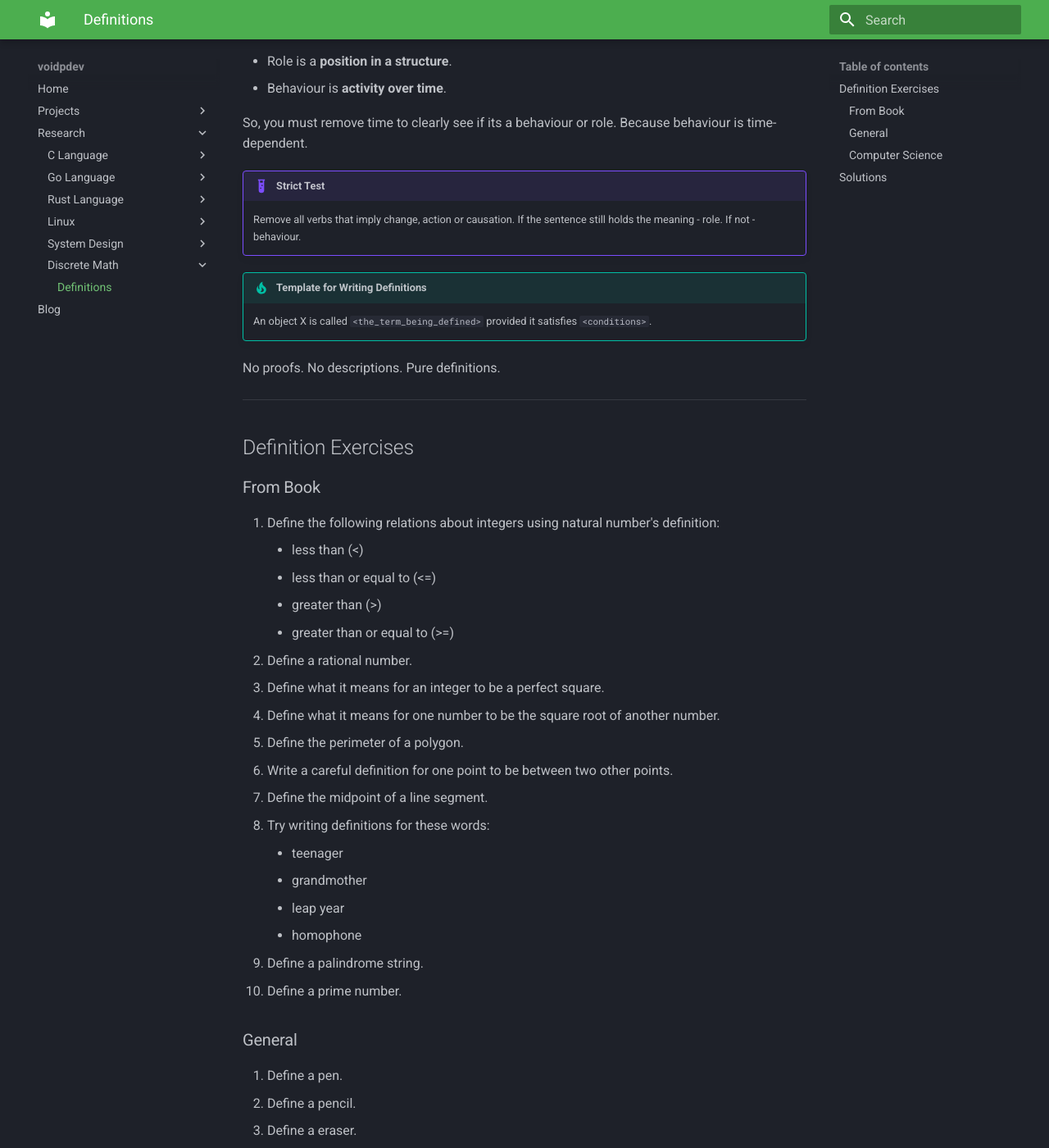
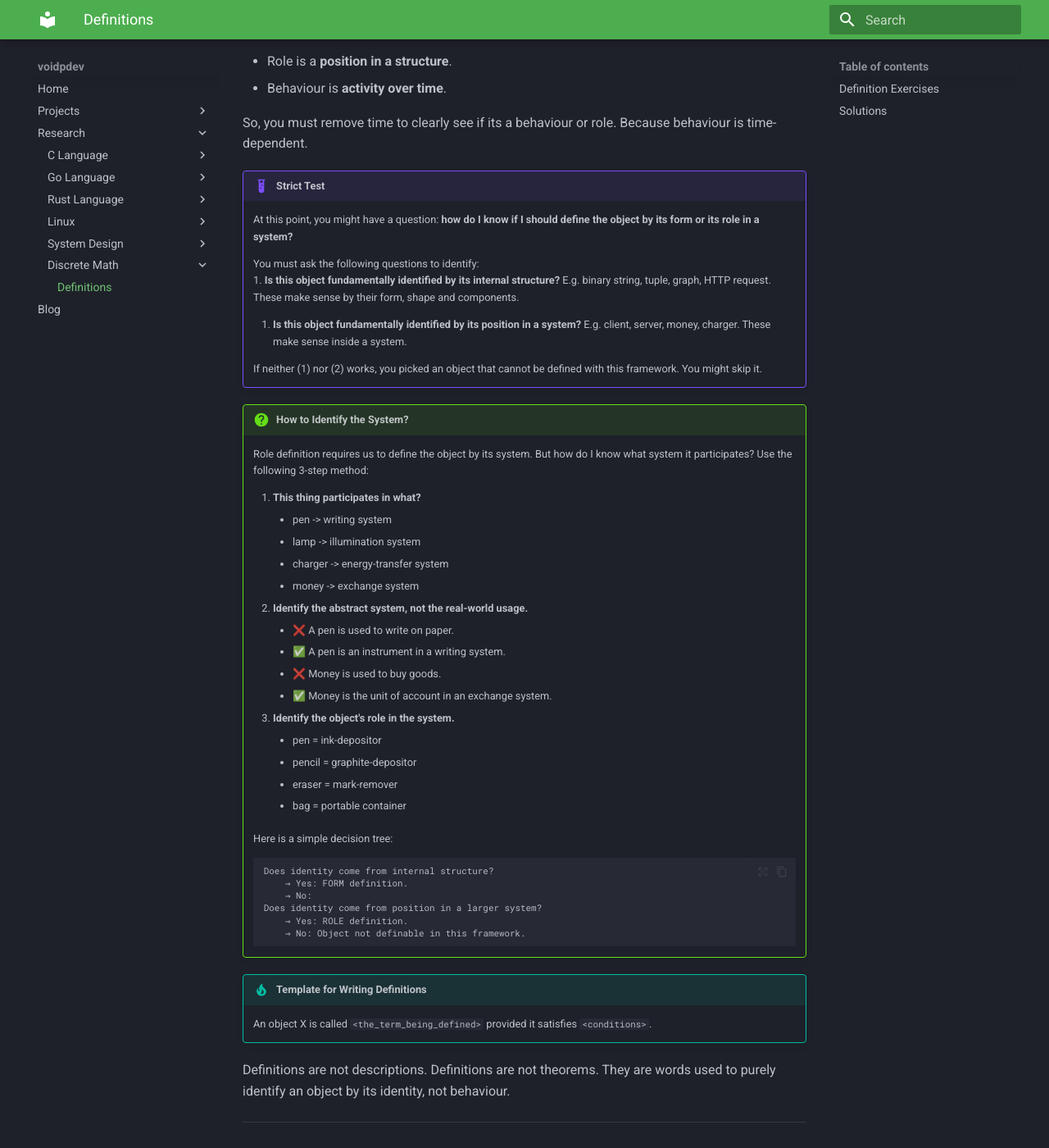
Before and after one commit to Samandar-Komilov/voidpdev, an MkDocs documentation site: the page built from docs/research/discrete_math/definitions.md, in a window 1280 px wide and 1400 px high, scrolled down 1216 px. Shown: the whole window at 82% size. Built offline with MkDocs 1.6.1 and Material for MkDocs 9.7.7, drawn with Linux system fonts in a browser that asks for light colours; some of the changed text lies outside the part shown.

Commit message:
fix: definition terms vs exercises

````diff
--- a/docs/research/discrete_math/definitions.md
+++ b/docs/research/discrete_math/definitions.md
@@ -38,18 +38,53 @@ Now, role definition seems tricky, because it feels like simply making the behav
 So, you must remove time to clearly see if its a behaviour or role. Because behaviour is time-dependent.
 
 !!! example "Strict Test"
-    Remove all verbs that imply change, action or causation. If the sentence still holds the meaning - role. If not - behaviour.
+    At this point, you might have a question: **how do I know if I should define the object by its form or its role in a system?**
+
+    You must ask the following questions to identify:
+    1. **Is this object fundamentally identified by its internal structure?** E.g. binary string, tuple, graph, HTTP request. These make sense by their form, shape and components.
+
+    2. **Is this object fundamentally identified by its position in a system?** E.g. client, server, money, charger. These make sense inside a system.
+
+    If neither (1) nor (2) works, you picked an object that cannot be defined with this framework. You might skip it.
+
+!!! question "How to Identify the System?"
+    Role definition requires us to define the object by its system. But how do I know what system it participates? Use the following 3-step method:
+
+    1. **This thing participates in what?**
+        - pen -> writing system
+        - lamp -> illumination system
+        - charger -> energy-transfer system
+        - money -> exchange system
+    2. **Identify the abstract system, not the real-world usage.**
+        - ❌ A pen is used to write on paper.
+        - ✅ A pen is an instrument in a writing system.
+        - ❌ Money is used to buy goods.
+        - ✅ Money is the unit of account in an exchange system.
+    3. **Identify the object's role in the system.**
+        - pen = ink-depositor
+        - pencil = graphite-depositor
+        - eraser = mark-remover
+        - bag = portable container
+
+    Here is a simple decision tree:
+    ```txt
+    Does identity come from internal structure?
+        → Yes: FORM definition.
+        → No:
+    Does identity come from position in a larger system?
+        → Yes: ROLE definition.
+        → No: Object not definable in this framework.
+    ```
+
 
 !!! tip "Template for Writing Definitions"
     An object X is called `<the_term_being_defined>` provided it satisfies `<conditions>`.
 
-No proofs. No descriptions. Pure definitions.
+Definitions are not descriptions. Definitions are not theorems. They are words used to purely identify an object by its identity, not behaviour.
 
 ---
 
 ## Definition Exercises
-
-### From Book
 
 1. Define the following relations about integers using natural number's definition:
     - less than (<)
@@ -69,9 +104,6 @@ No proofs. No descriptions. Pure definitions.
     - homophone
 9. Define a palindrome string.
 10. Define a prime number.
-
-### General
-
 11. Define a pen.
 12. Define a pencil.
 13. Define a eraser.
@@ -80,51 +112,38 @@ No proofs. No descriptions. Pure definitions.
 16. Define a bag.
 17. Define a charger.
 18. Define a lamp.
-19. Define a carpet.
-20. Define a money.
-21. Define a debit card.
-22. Define a flag.
-23. Define a country.
-24. Define a car.
-25. Define a tree (natural).
-26.
-27.
-28.
-29.
-30.
-
-### Computer Science
-
-31. Define an IP address.
-32. Define a port number.
-33. Define a network packet.
-34. Define a client (in a client–server model).
-35. Define a server.
-36. Define a TCP connection.
-37. Define an HTTP request.
-38. Define an HTTP response.
-39. Define a URL path.
-40. Define a header field (in HTTP).
-41. Define a database table.
-42. Define a row (tuple) in a database table.
-43. Define a column (attribute) in a database table.
-44. Define a record identifier.
-45. Define a foreign key.
-46. Define a query.
-47. Define a result set.
-48. Define an index (in databases).
-49. Define a key–value pair.
-50. Define a JSON object.
-51. Define a state of a program.
-52. Define a state transition.
-53. Define a process (OS process).
-54. Define a thread.
-55. Define a file.
-56. Define a directory.
-57. Define a configuration parameter.
-58. Define a log entry.
-59. Define a timestamp.
-60. Define a version number.
+19. Define a money.
+20. Define a flag.
+21. Define an IP address.
+22. Define a port number.
+23. Define a network packet.
+24. Define a client (in a client–server model).
+25. Define a server.
+26. Define a TCP connection.
+27. Define an HTTP request.
+28. Define an HTTP response.
+29. Define a URL path.
+30. Define a header field (in HTTP).
+31. Define a database table.
+32. Define a row (tuple) in a database table.
+33. Define a column (attribute) in a database table.
+34. Define a record identifier.
+35. Define a foreign key.
+36. Define a query.
+37. Define a result set.
+38. Define an index (in databases).
+39. Define a key–value pair.
+40. Define a JSON object.
+41. Define a state of a program.
+42. Define a state transition.
+43. Define a process (OS process).
+44. Define a thread.
+45. Define a file.
+46. Define a directory.
+47. Define a configuration parameter.
+48. Define a log entry.
+49. Define a timestamp.
+50. Define a version number.
 
 ---
 
@@ -137,8 +156,17 @@ No proofs. No descriptions. Pure definitions.
 5. Say we have a polygon with `n` with lengths `p_n`. The perimeter of the polygon is the sum of all sides of it: `S_p = p_1 + p_2 + ... + p_n`.
 6. Suppose `A`, `B`, `C` are points in the plane. We say `C` is between `A` and `B` provided that `AC + CB = AB`. Even if `A` and `B` are the same point, then `C` must be the same point as well.
 7. Suppose we have a line segment `AB`. The midpoint `M` of a line segment is the one satisfying `AM + BM = AB` and `AM = BM`.
-8.
+8. A person `T` is called teenager iff their age `A` satisfies condition `13 <= A <= 19`.
 9. A string `S` is called palindrome iff the it is read the same in both directions.
 10. An integer `p` is called prime provided that `p > 1` and the only positive divisors of `p` are 1 and `p`.
 
-11.
+11. A pen is an ink-depositor instrument in a writing system.
+12. A pencil is a graphite-depositor instrument in a writing system.
+13. An eraser is a mark-remover instrument in a writing system.
+14. A book is a finite sequence of pages bound into a single physical unit.
+15. A copybook is a finite sequence of blank pages bound into a single physical unit.
+16. A bag is a designated portable container in a container system.
+17. A charger is a device designated as the energy-source endpoint in an energy-transfer system.
+18. A lamp is the designated light-emission component of an illumination system.
+19. Money is the designated unit of account in an exchange system.
+20. A flag is a designated identity marker within a sign system.
````
